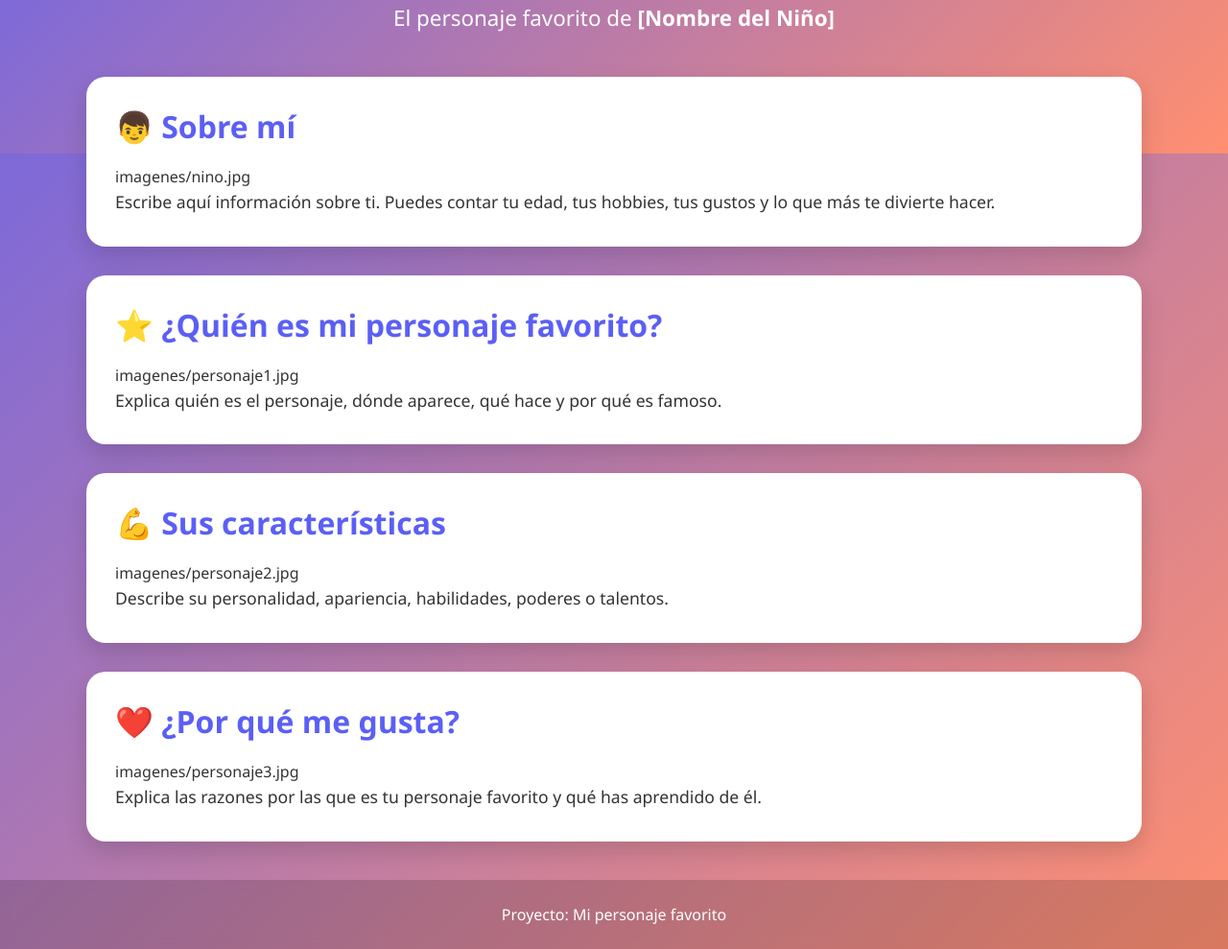
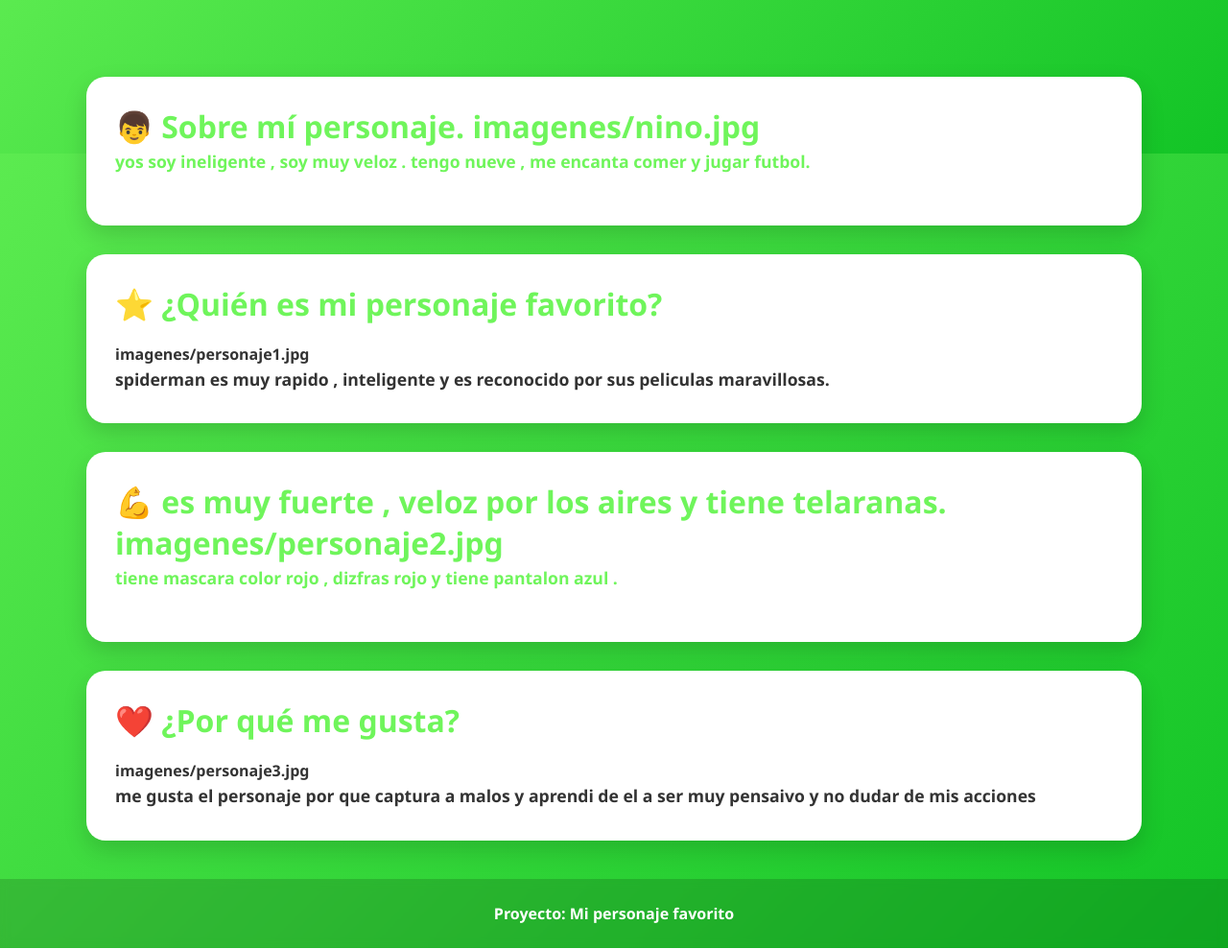
Before and after one commit to lusin20261/4aristotelesREYES, a plain HTML site: page docs/personajeFavorito/index.html in a window 1280 px wide. Shown: the part 400-1389 px from the top of the page at 96% size. Drawn offline with Linux system fonts and the light colour scheme.

Commit message:
este es para mama y papa

```diff
--- a/docs/personajeFavorito/index.html
+++ b/docs/personajeFavorito/index.html
@@ -12,21 +12,21 @@
 
     <header class="hero">
         <div class="hero-content">
-            <h1>[NOMBRE DEL PERSONAJE]</h1>
-            <p>El personaje favorito de <strong>[Nombre del Niño]</strong></p>
+            <h1>spiderman</h1>
+            <p>El personaje favorito de <strong>cristofer./p>
         </div>
     </header>
 
     <main>
 
         <section class="card">
-            <h2>👦 Sobre mí</h2>
+            <h2>👦 Sobre mí personaje.
             imagenes/nino.jpg
 
             <p>
-                Escribe aquí información sobre ti.
-                Puedes contar tu edad, tus hobbies,
-                tus gustos y lo que más te divierte hacer.
+                yos soy ineligente , soy muy veloz .
+                tengo nueve , me encanta comer y jugar futbol.
+
             </p>
         </section>
 
@@ -35,18 +35,34 @@
             imagenes/personaje1.jpg
 
             <p>
-                Explica quién es el personaje, dónde aparece,
-                qué hace y por qué es famoso.
+             spiderman es muy rapido , inteligente y es reconocido
+             por sus peliculas maravillosas.
+
             </p>
         </section>
 
         <section class="card">
-            <h2>💪 Sus características</h2>
+            <h2>💪 es muy fuerte , veloz por los aires  y tiene telaranas.
+
+
+
+
+
+
+
+
+
+
+
+
+
+
+
             imagenes/personaje2.jpg
 
             <p>
-                Describe su personalidad, apariencia,
-                habilidades, poderes o talentos.
+                tiene mascara color rojo , dizfras rojo y tiene pantalon azul .
+
             </p>
         </section>
 
@@ -55,8 +71,8 @@
             imagenes/personaje3.jpg
 
             <p>
-                Explica las razones por las que es tu personaje favorito
-                y qué has aprendido de él.
+                me gusta el personaje por que captura a malos y aprendi de el a ser muy pensaivo y no dudar de mis acciones
+
             </p>
         </section>
 
--- a/docs/personajeFavorito/style.css
+++ b/docs/personajeFavorito/style.css
@@ -2,8 +2,8 @@
   PALETA DE COLORES
 ======================================*/
 :root {
-    --color-primario: #5b5ff5;
-    --color-secundario: #ff8f70;
+    --color-primario: #6ff55b;
+    --color-secundario: #12c426;
 }
 
 /*======================================
```
